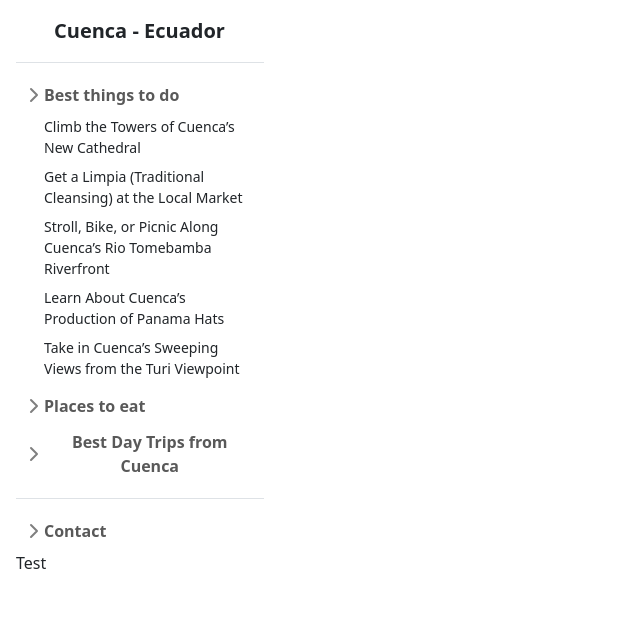
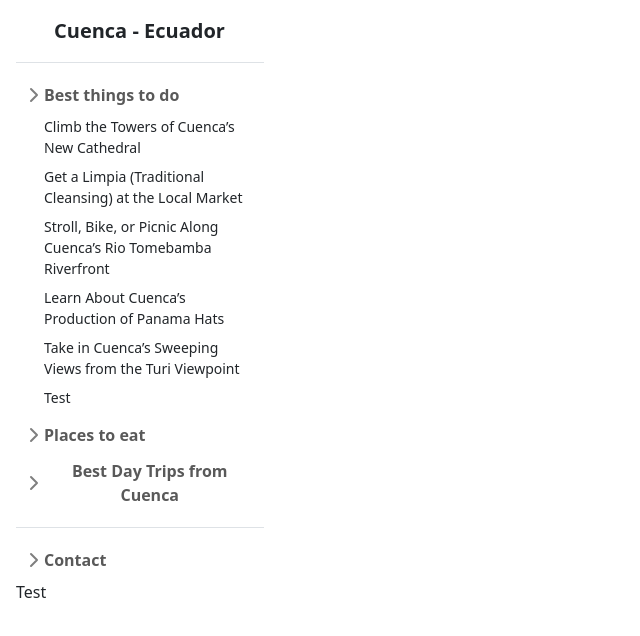
Before and after one commit to jnovillo/ethics_jnovillo, a plain HTML site: page index.html in a window 1280 px wide. Shown: the whole page, without its empty margins (0-640 px from the left). Drawn offline with nearby package versions, Linux system fonts and the light colour scheme.

Commit message:
Update index.html

```diff
--- a/index.html
+++ b/index.html
@@ -39,6 +39,11 @@
             </li>
             <li><a href="https://github.com/hunter-teacher-cert/cohort-3-summer-work-jnovillo/tree/master/programming/3"
                    class="link-dark d-inline-flex text-decoration-none rounded">Take in Cuenca’s Sweeping Views from the Turi Viewpoint</a>
+            </li>
+
+
+             <li><a data-bs-toggle="collapse" href="#newCathedral"
+                   class="link-dark d-inline-flex text-decoration-none rounded">Test</a>
             </li>
           </ul>
         </div>
```
